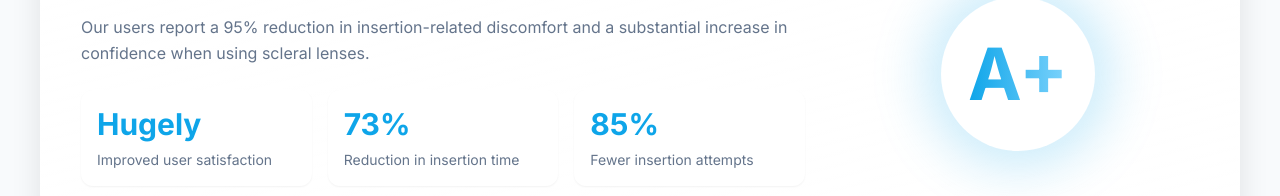
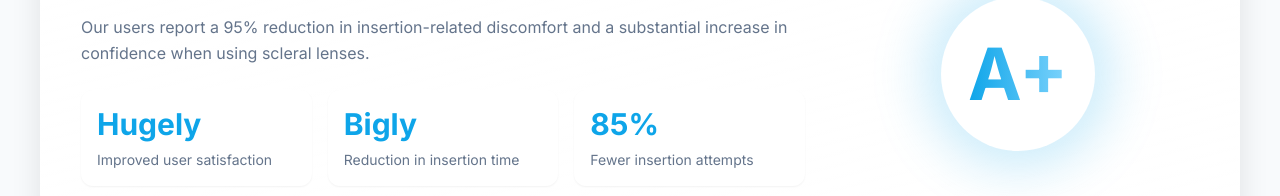
Before and after one commit to vdalal/arify-scleral-contact-lens-smarttool, a React (Vite) app: page / in a window 1280 px wide. Shown: the part 3755-3951 px from the top of the page. Built offline with nearby package versions, Linux system fonts and the light colour scheme.

Commit message:
Fix: Update insertion time text
Changed the text "73% Reduction in insertion time" to "Bigly Reduction in insertion time".

```diff
--- a/src/components/Benefits.tsx
+++ b/src/components/Benefits.tsx
@@ -88,7 +88,7 @@ const Benefits: React.FC = () => {
                     <div className="text-sm text-brand-gray">Improved user satisfaction</div>
                   </div>
                   <div className="flex-1 bg-white rounded-lg p-4 shadow-sm">
-                    <div className="text-3xl font-bold text-brand-blue mb-2">73%</div>
+                    <div className="text-3xl font-bold text-brand-blue mb-2">Bigly</div>
                     <div className="text-sm text-brand-gray">Reduction in insertion time</div>
                   </div>
                   <div className="flex-1 bg-white rounded-lg p-4 shadow-sm">
```
